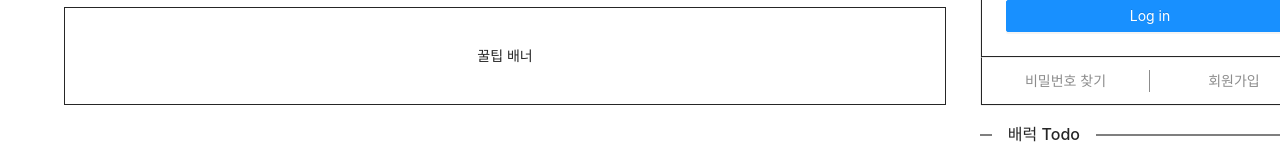
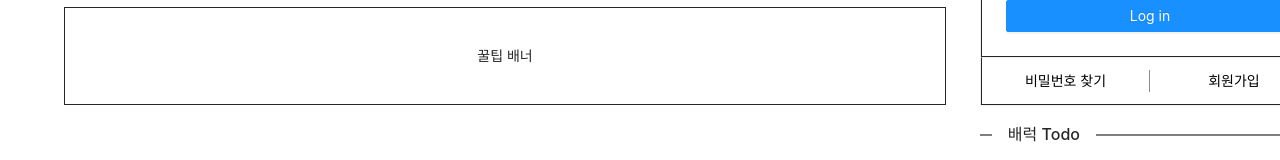
Before and after one commit to nakseono/yourLoa, a Next.js app: page / in a window 1280 px wide. Shown: the part 293-453 px from the top of the page. Built offline with nearby package versions, Linux system fonts and the light colour scheme.

Commit message:
로그인폼 액션 글자 색 변경

```diff
--- a/components/LoginForm.js
+++ b/components/LoginForm.js
@@ -1,7 +1,12 @@
 import React from "react";
 import { Card, Form, Input, Button, Checkbox } from "antd";
 import { UserOutlined, LockOutlined } from "@ant-design/icons";
+import Link from "next/link";
 import styled from "styled-components";
+
+const CardAct = styled.a`
+  color: black !important;
+`;
 
 const LoginForm = () => {
   const onFinish = (values) => {
@@ -9,7 +14,17 @@ const LoginForm = () => {
   };
 
   return (
-    <Card actions={["비밀번호 찾기", "회원가입"]} className="LoginFormCard">
+    <Card
+      actions={[
+        <Link href="/FindPassword">
+          <CardAct>비밀번호 찾기</CardAct>
+        </Link>,
+        <Link href="/SignUp">
+          <CardAct>회원가입</CardAct>
+        </Link>,
+      ]}
+      className="LoginFormCard"
+    >
       <Form
         name="normal_login"
         className="login-form"
```
